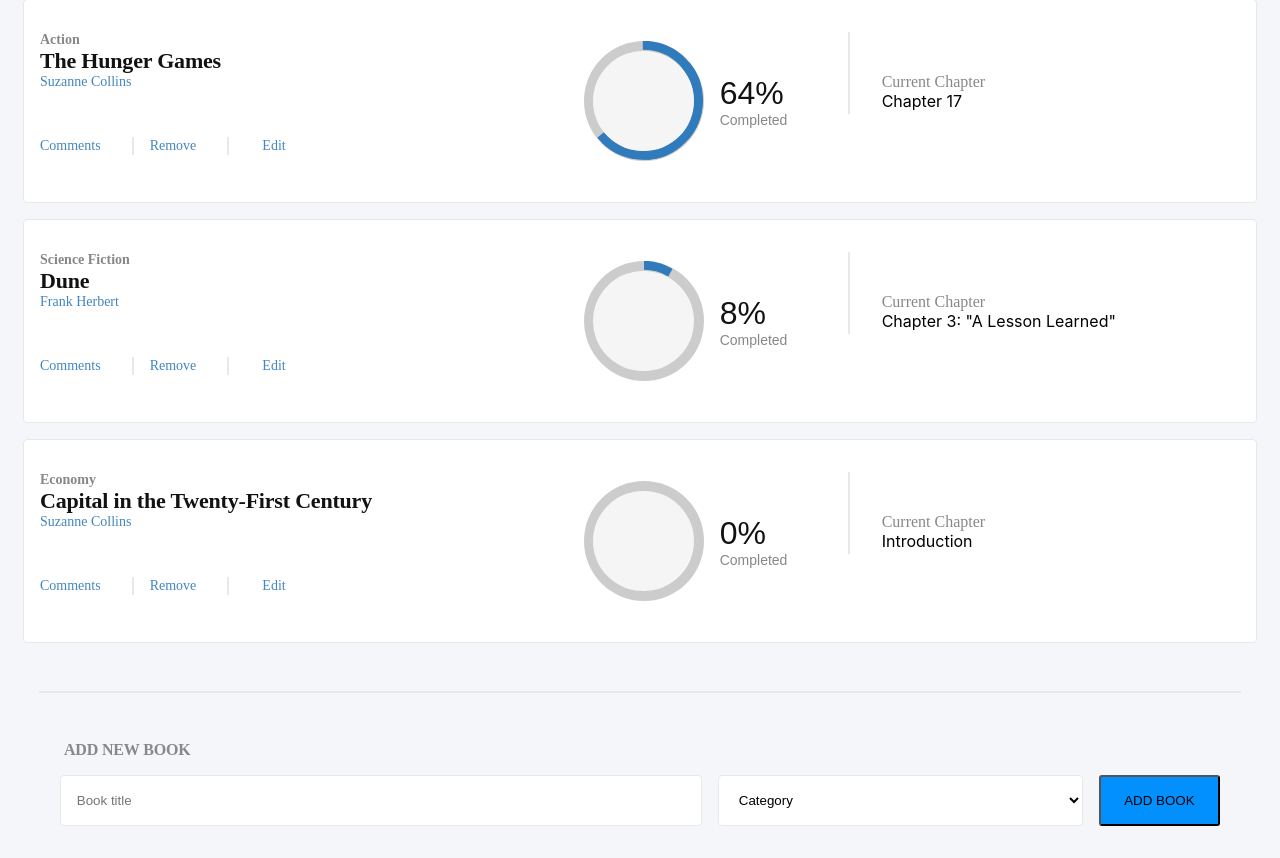
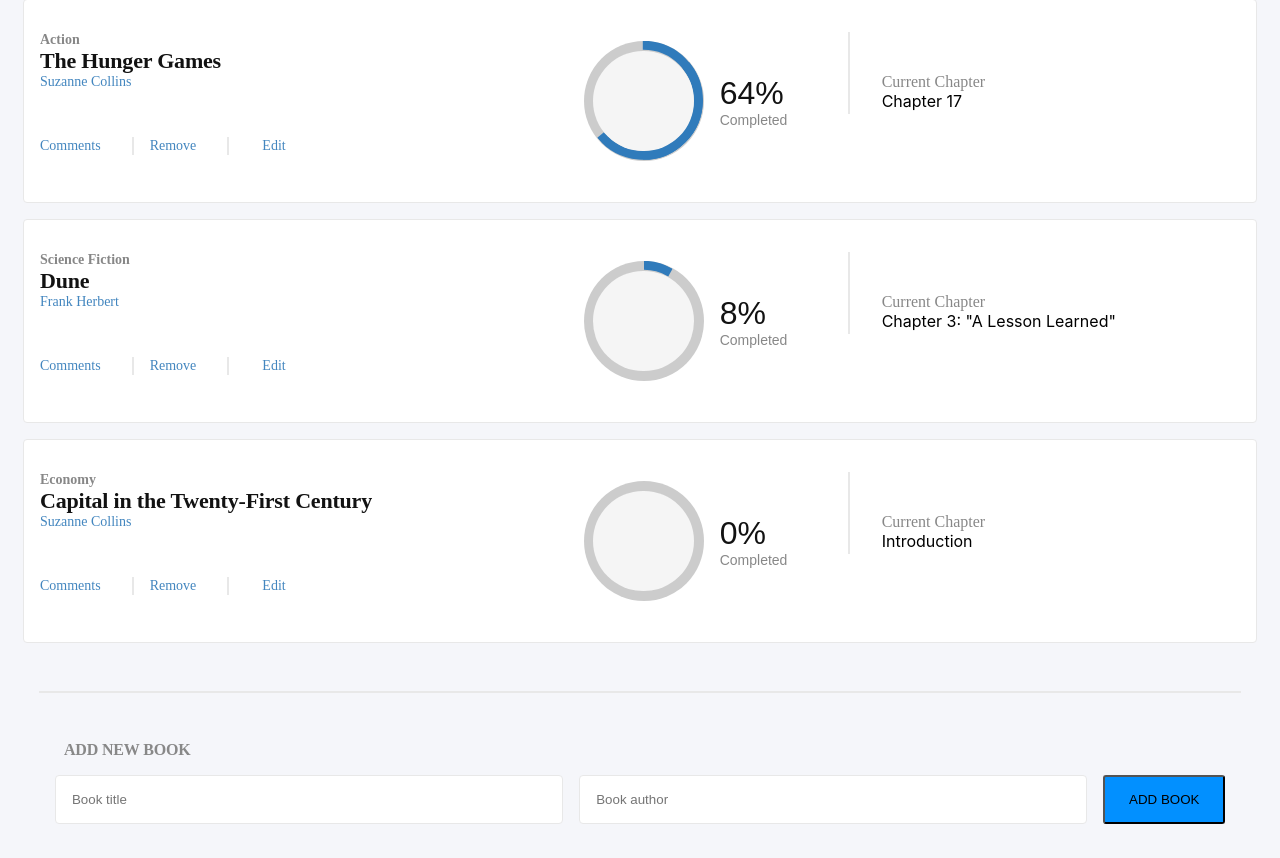
Before and after one commit to miltonHenschel/bookstore-app, a React (Create React App) app: page / in a window 1280 px wide. Shown: the part 173-1031 px from the top of the page. Built offline with nearby package versions, Linux system fonts and the light colour scheme.

Commit message:
Change select tag to input tag in Form component & Add button to Categories Route

```diff
--- a/src/components/Form.js
+++ b/src/components/Form.js
@@ -7,16 +7,17 @@
         <span className={styles.Title}>ADD NEW BOOK</span>
         <form className={styles.Form}>
           <input
-            className={styles.LessonPanelInput}
+            className={styles.LessonPanel}
             type="text"
             name="bookTitle"
             placeholder="Book title"
           />
-          <select className={styles.LessonPanelSelect} name="Category">
-            <option className={styles.Title} value="" selected>
-              Category
-            </option>
-          </select>
+          <input
+            className={styles.LessonPanel}
+            type="text"
+            name="bookAuthor"
+            placeholder="Book author"
+          />
           <button type="submit" className={styles.Rectangle2}>
             ADD BOOK
           </button>
--- a/src/routes/Categories.js
+++ b/src/routes/Categories.js
@@ -3,7 +3,9 @@
 function Categories() {
   return (
     <>
-      <h2 className={styles.h2}>Categories page</h2>
+      <button type="button" className={styles.button}>
+        Check status
+      </button>
     </>
   );
 }
--- a/src/styles/Categories.module.css
+++ b/src/styles/Categories.module.css
@@ -1,5 +1,8 @@
-h2 {
-  margin: 4rem;
+.button {
+  border-radius: 3px;
+  background-color: var(--azure);
+  padding: 1rem;
+  margin-left: 4rem;
 }
 
 a {
--- a/src/styles/Form.module.css
+++ b/src/styles/Form.module.css
@@ -31,18 +31,10 @@
   background-color: var(--azure);
 }
 
-.LessonPanelInput,
-.LessonPanelSelect {
+.LessonPanel {
   padding: 1rem;
   border-radius: 4px;
   border: solid 1px var(--white);
   background-color: var(--white-two);
+  width: 39%;
 }
-
-.LessonPanelInput {
-  width: 50%;
-}
-
-.LessonPanelSelect {
-  width: 30%;
-}
```
